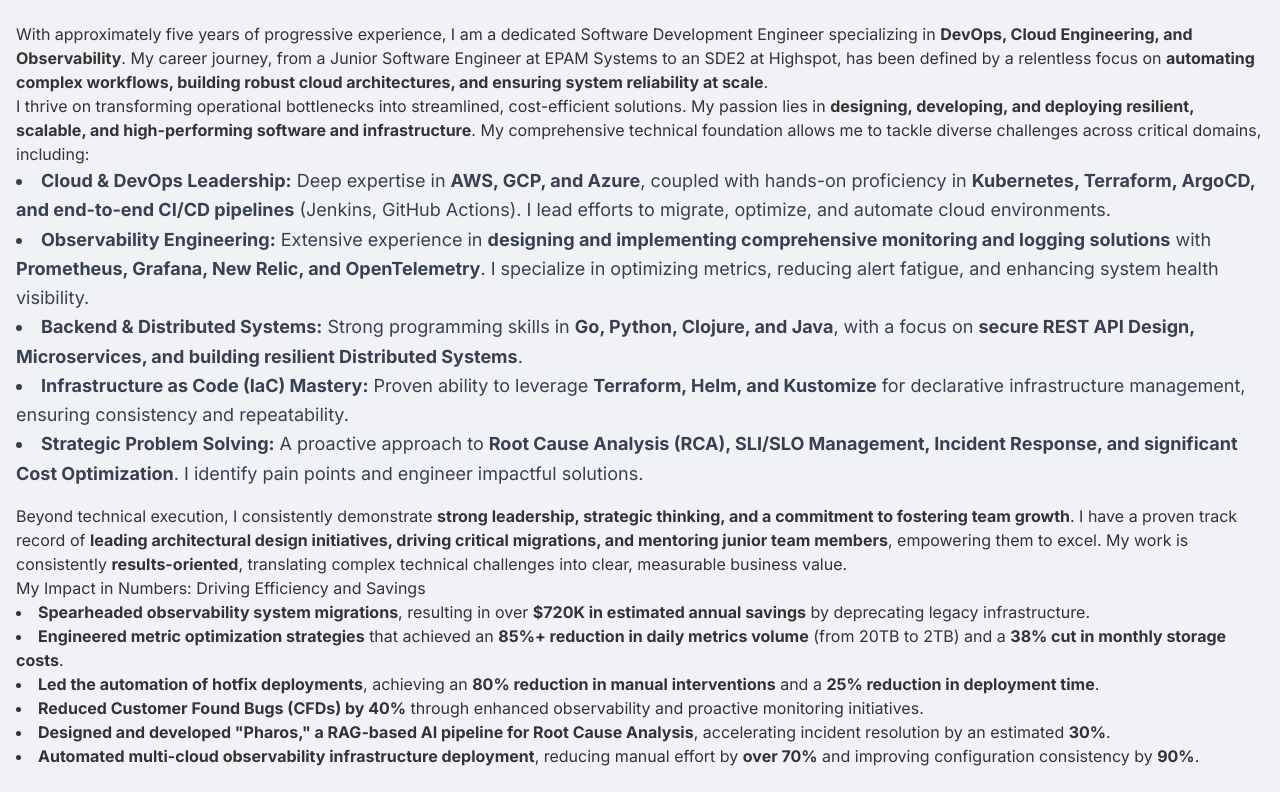
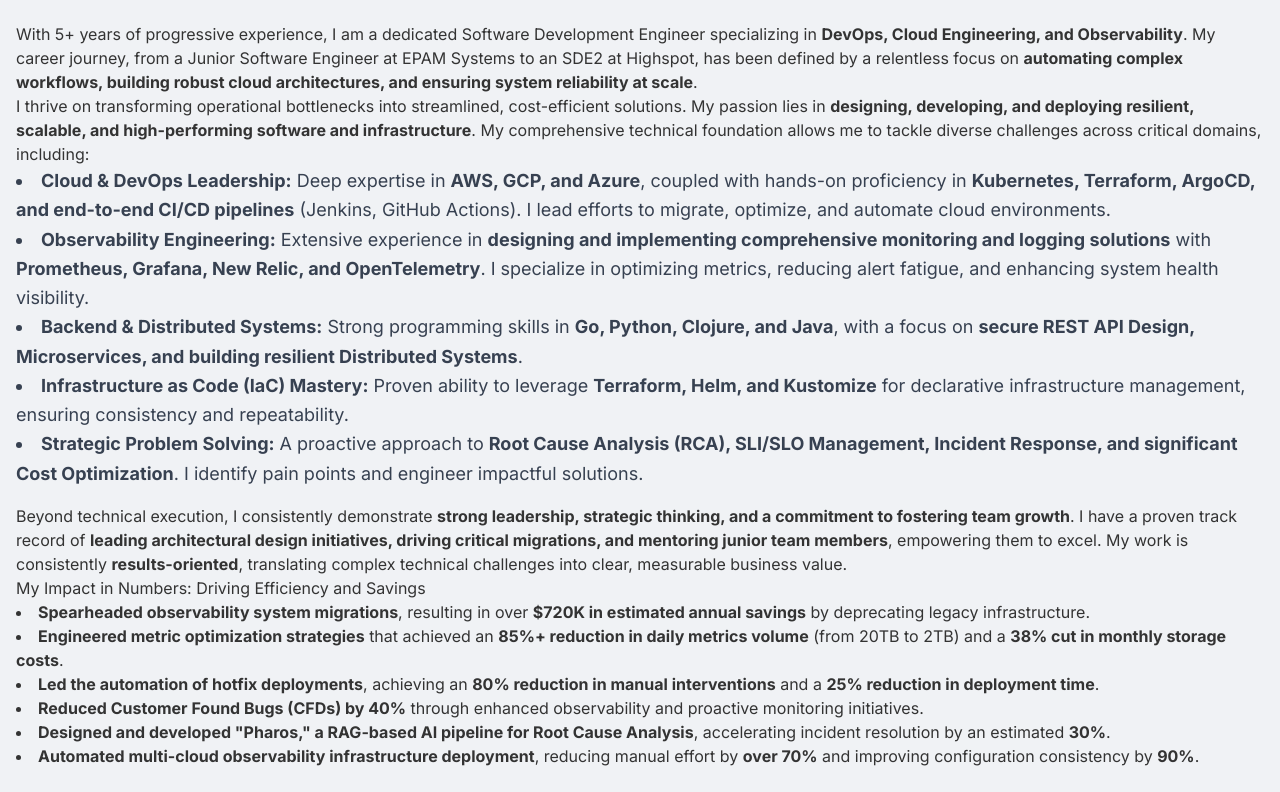
Before and after one commit to pratikgh0se/portfolio, a plain HTML site: page about.html in a window 1280 px wide. Shown: the part 202-994 px from the top of the page. Drawn offline with nearby package versions, Linux system fonts and the light colour scheme.

Commit message:
Updating experience

```diff
--- a/about.html
+++ b/about.html
@@ -35,7 +35,7 @@
         <div class="profile-card">
             <!-- <h2 class="text-center md:text-left">Pratik Ghose: A Leader in DevOps & Cloud Engineering, Solving Complex Infrastructure Challenges</h2> -->
             <p>
-                With approximately five years of progressive experience, I am a dedicated Software Development Engineer specializing in <strong>DevOps, Cloud Engineering, and Observability</strong>. My career journey, from a Junior Software Engineer at EPAM Systems to an SDE2 at Highspot, has been defined by a relentless focus on <strong>automating complex workflows, building robust cloud architectures, and ensuring system reliability at scale</strong>.
+                With 5+ years of progressive experience, I am a dedicated Software Development Engineer specializing in <strong>DevOps, Cloud Engineering, and Observability</strong>. My career journey, from a Junior Software Engineer at EPAM Systems to an SDE2 at Highspot, has been defined by a relentless focus on <strong>automating complex workflows, building robust cloud architectures, and ensuring system reliability at scale</strong>.
             </p>
             <p>
                 I thrive on transforming operational bottlenecks into streamlined, cost-efficient solutions. My passion lies in <strong>designing, developing, and deploying resilient, scalable, and high-performing software and infrastructure</strong>. My comprehensive technical foundation allows me to tackle diverse challenges across critical domains, including:
```
